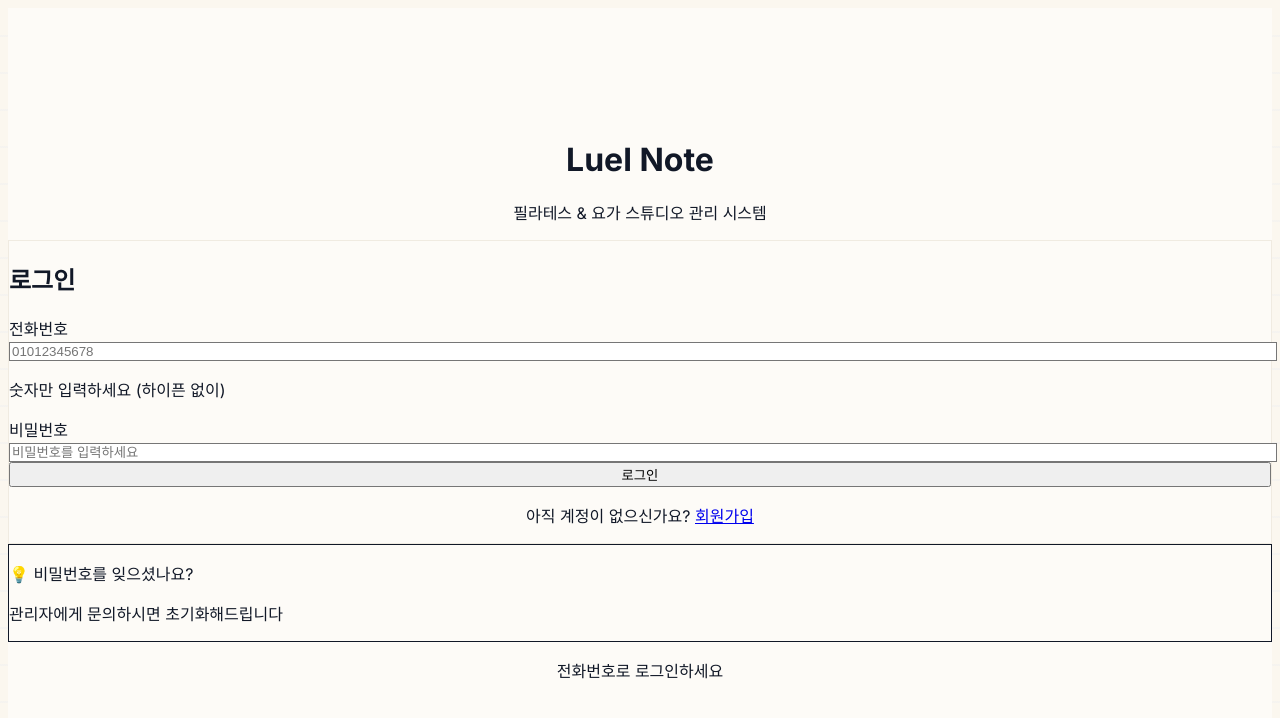
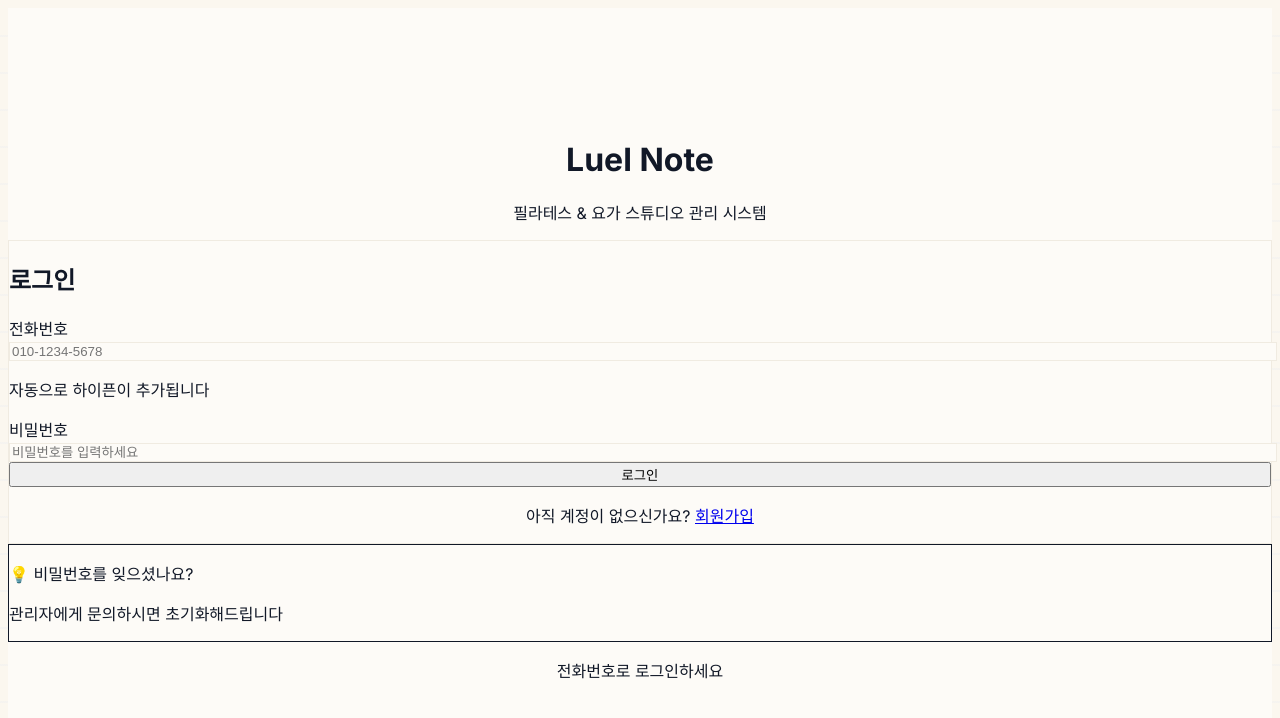
Before and after one commit to jinhajunho/luel-note, a Next.js app: page /login in a window 1280 px wide. Shown: the top 718 px of the page. Built offline with nearby package versions, Linux system fonts and the light colour scheme; no server answers.

Commit message:
Update LoginForm.tsx

```diff
--- a/components/auth/LoginForm.tsx
+++ b/components/auth/LoginForm.tsx
@@ -1,38 +1,65 @@
 'use client'
 
+import { useState } from 'react'
 import { useActionState } from 'react'
 import { login } from '@/app/actions/auth'
 
 export default function LoginForm() {
   const [state, formAction, isPending] = useActionState(login, null)
+  const [phoneDisplay, setPhoneDisplay] = useState('')
+
+  // 전화번호 입력 시 자동 하이픈 추가
+  const handlePhoneChange = (e: React.ChangeEvent<HTMLInputElement>) => {
+    let value = e.target.value.replace(/\D/g, '') // 숫자만 추출
+
+    // 하이픈 자동 추가 (화면 표시용)
+    if (value.length <= 3) {
+      setPhoneDisplay(value)
+    } else if (value.length <= 7) {
+      setPhoneDisplay(value.slice(0, 3) + '-' + value.slice(3))
+    } else {
+      setPhoneDisplay(value.slice(0, 3) + '-' + value.slice(3, 7) + '-' + value.slice(7, 11))
+    }
+  }
 
   return (
-    <form action={formAction} className="space-y-4">
+    <form action={formAction} className="space-y-5">
+      {/* 에러 메시지 */}
       {state?.error && (
         <div className="p-3 bg-red-50 border border-red-200 rounded-lg">
           <p className="text-sm text-red-600">{state.error}</p>
         </div>
       )}
 
+      {/* 전화번호 */}
       <div>
-        <label htmlFor="phone" className="block text-sm font-medium text-gray-700 mb-2">
+        <label htmlFor="phone" className="block text-sm font-semibold text-gray-700 mb-2">
           전화번호
         </label>
         <input
-          type="tel"
-          id="phone"
+          type="text"
+          id="phone-display"
+          value={phoneDisplay}
+          onChange={handlePhoneChange}
+          placeholder="010-1234-5678"
+          maxLength={13}
+          disabled={isPending}
+          className="w-full px-4 py-3 border border-[#f0ebe1] bg-[#fdfbf7] rounded-xl text-gray-900 placeholder-gray-400 focus:outline-none focus:border-[#7EA1B3] focus:ring-2 focus:ring-[#7EA1B3]/20 transition-all disabled:opacity-50 disabled:cursor-not-allowed"
+        />
+        {/* Hidden input: 숫자만 전송 */}
+        <input
+          type="hidden"
           name="phone"
-          placeholder="01012345678"
-          required
-          className="w-full px-4 py-3 border border-gray-300 rounded-lg focus:ring-2 focus:ring-blue-500 focus:border-transparent"
+          value={phoneDisplay.replace(/\D/g, '')}
         />
-        <p className="text-xs text-gray-500 mt-1">
-          숫자만 입력하세요 (하이픈 없이)
+        <p className="mt-1 text-xs text-gray-500">
+          자동으로 하이픈이 추가됩니다
         </p>
       </div>
 
+      {/* 비밀번호 */}
       <div>
-        <label htmlFor="password" className="block text-sm font-medium text-gray-700 mb-2">
+        <label htmlFor="password" className="block text-sm font-semibold text-gray-700 mb-2">
           비밀번호
         </label>
         <input
@@ -41,14 +68,16 @@ export default function LoginForm() {
           name="password"
           placeholder="비밀번호를 입력하세요"
           required
-          className="w-full px-4 py-3 border border-gray-300 rounded-lg focus:ring-2 focus:ring-blue-500 focus:border-transparent"
+          disabled={isPending}
+          className="w-full px-4 py-3 border border-[#f0ebe1] bg-[#fdfbf7] rounded-xl text-gray-900 placeholder-gray-400 focus:outline-none focus:border-[#7EA1B3] focus:ring-2 focus:ring-[#7EA1B3]/20 transition-all disabled:opacity-50 disabled:cursor-not-allowed"
         />
       </div>
 
+      {/* 로그인 버튼 */}
       <button
         type="submit"
         disabled={isPending}
-        className="w-full px-6 py-3 bg-blue-600 text-white font-semibold rounded-lg hover:bg-blue-700 transition-colors disabled:bg-gray-300 disabled:cursor-not-allowed"
+        className="w-full py-3 bg-blue-600 hover:bg-blue-700 text-white font-semibold rounded-xl transition-colors disabled:opacity-50 disabled:cursor-not-allowed"
       >
         {isPending ? '로그인 중...' : '로그인'}
       </button>
```
